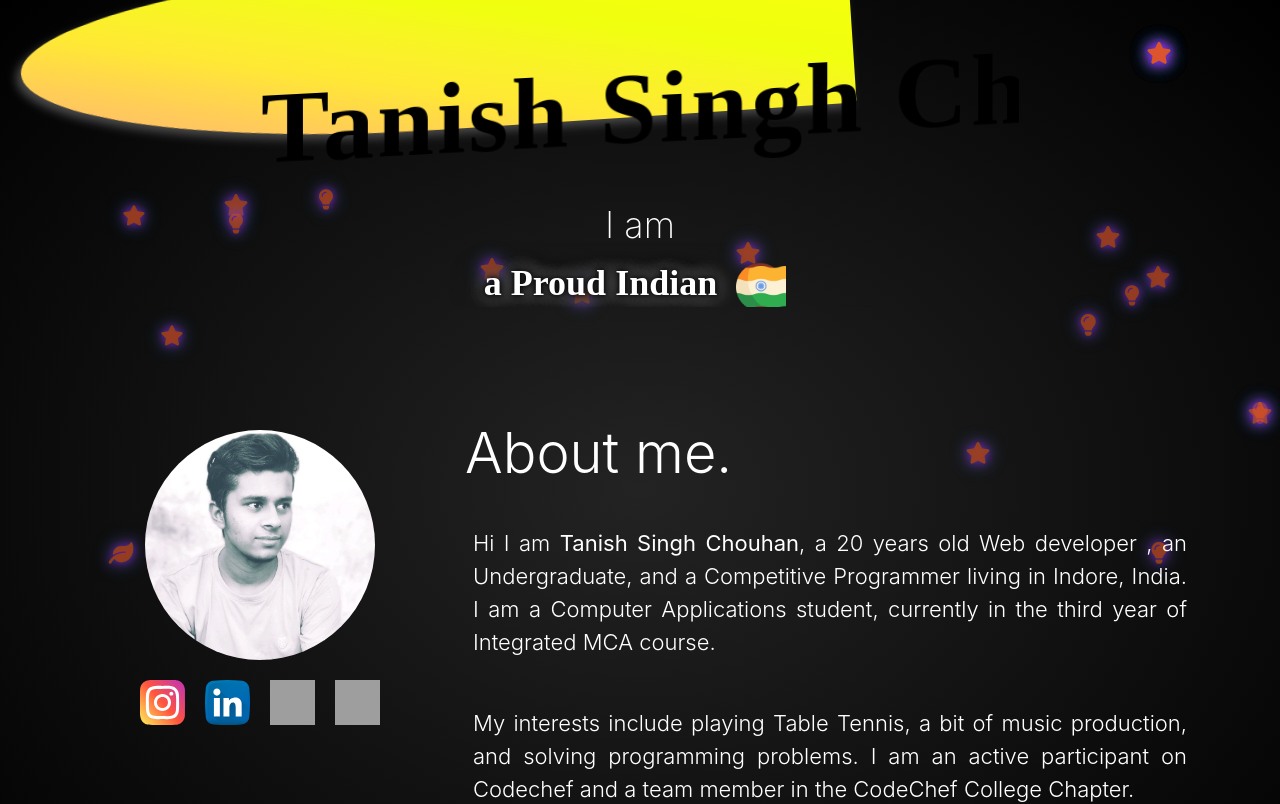
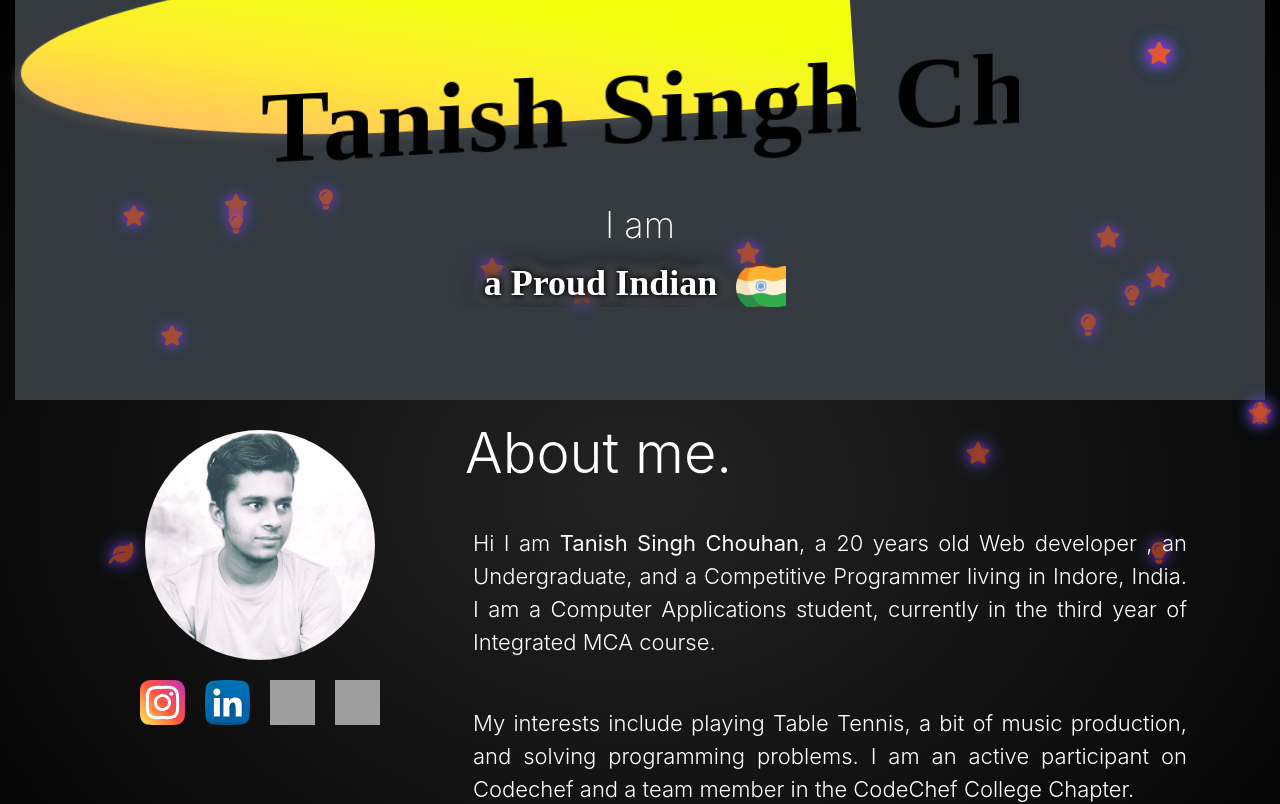
Before and after one commit to Tanish2000/Portfolio, a React (Create React App) app: page / in a window 1280 px wide. Shown: the top 804 px of the page. Built offline with nearby package versions, Linux system fonts and the light colour scheme; grey boxes are pictures that could not be loaded; a web font is replaced by a local one.

Commit message:
header bg updated

```diff
--- a/src/components/Header.js
+++ b/src/components/Header.js
@@ -7,7 +7,7 @@ import IntroLines from './sub_components/IntroLines';
 const Header = ()=> {
 
     return (
-        <div className="intro">
+        <div className="intro bg-dark text-light">
           <BgAnimation />
           <Torch />
           <h3 className="name display-4 text-center">Tanish Singh Chouhan.</h3>
```
